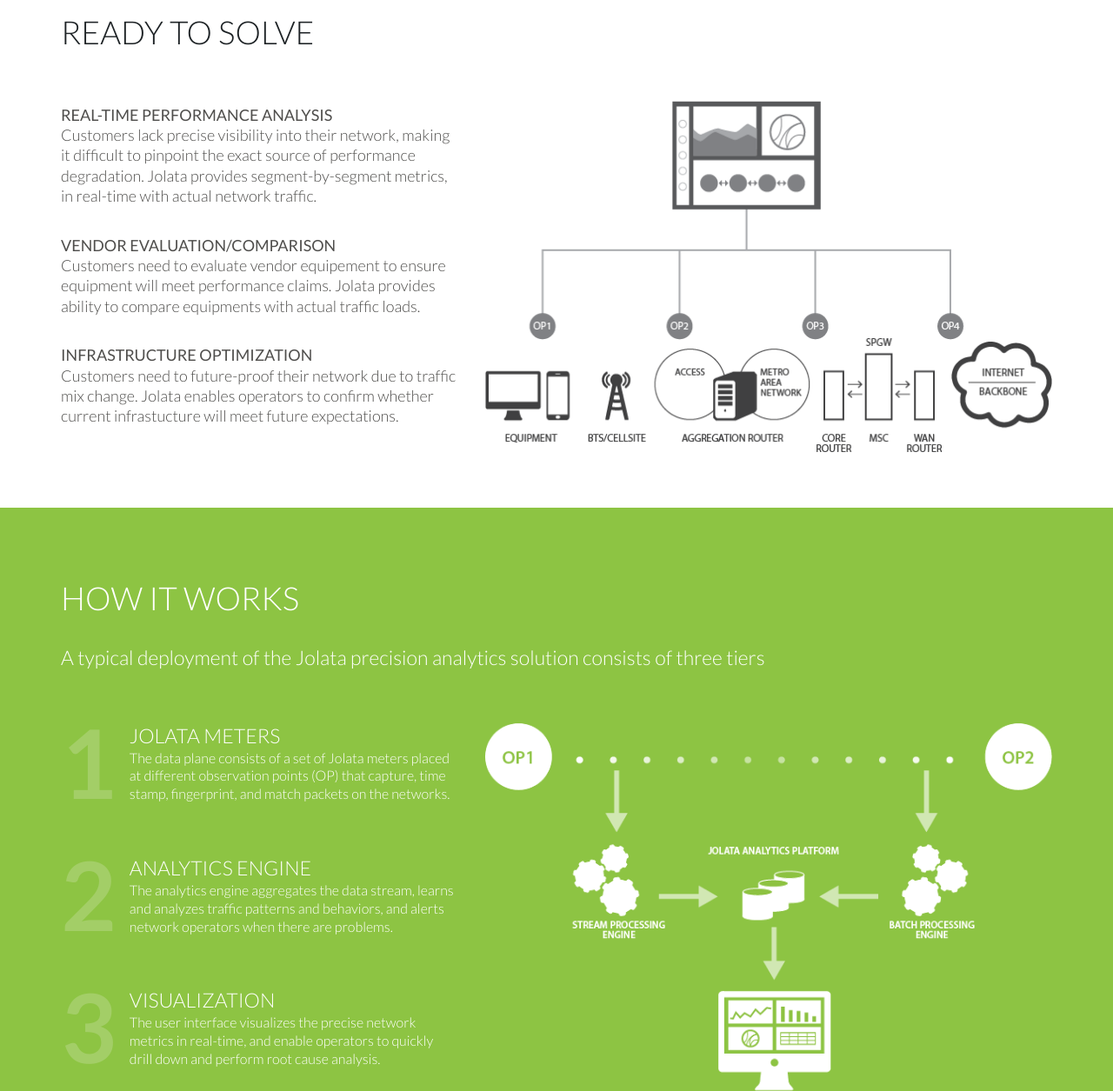
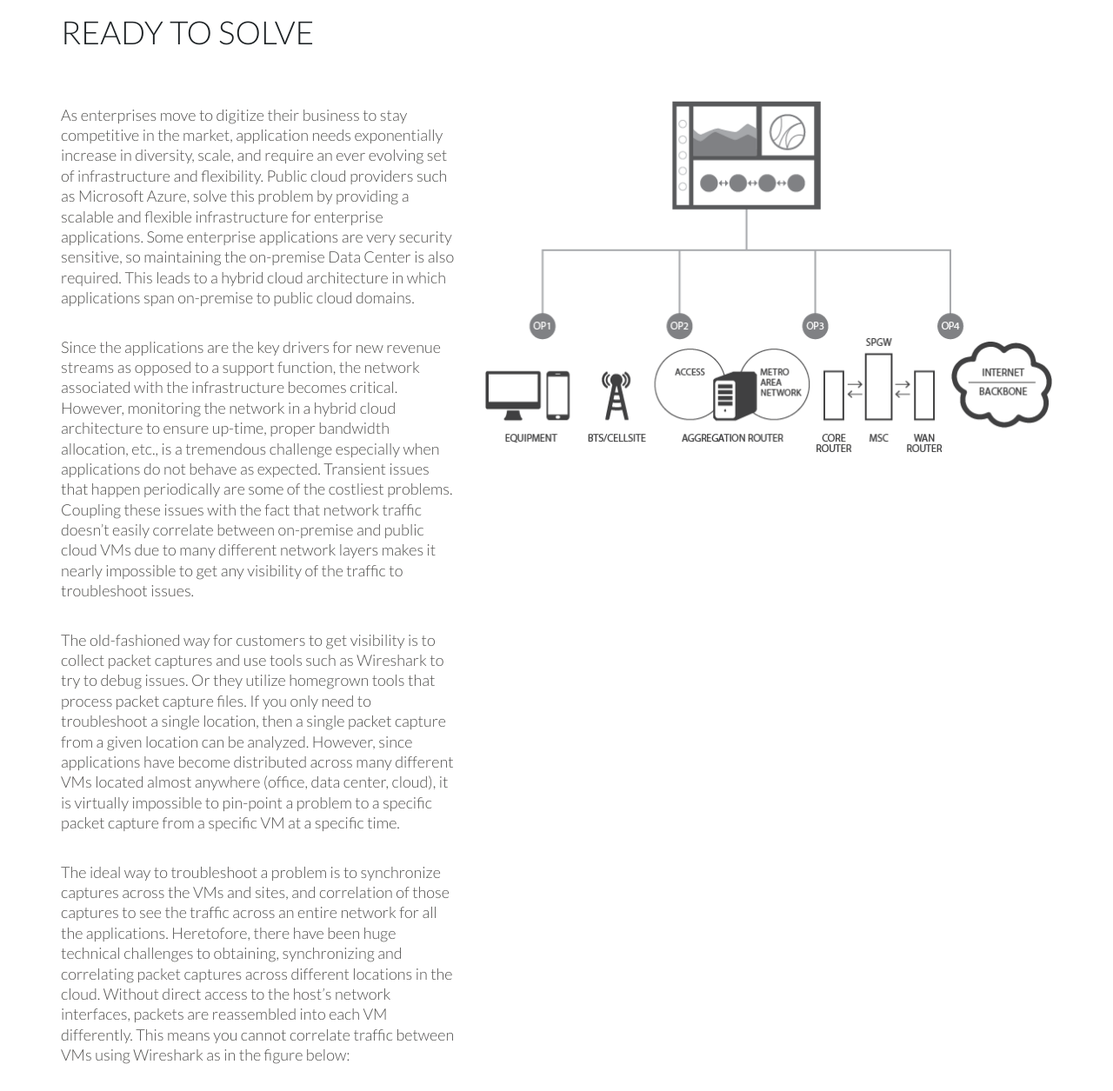
Before and after one commit to LuminousCyber/jolata.com-website, a plain HTML site: page cloud/index.html in a window 1280 px wide. Shown: the part 1500-2755 px from the top of the page at 87% size. Drawn offline with nearby package versions, Linux system fonts and the light colour scheme.

Commit message:
Update index.html

```diff
--- a/cloud/index.html
+++ b/cloud/index.html
@@ -96,19 +96,20 @@
               <div class="desc col-md-5">
                   <h3 class="title-med">READY TO SOLVE</h3>
                   <p>
-                    <strong>REAL-TIME performance analysis</strong>
-                    Customers lack precise visibility into their network, making it difficult to pinpoint the exact source of performance degradation. Jolata provides segment-by-segment metrics, in real-time with actual network traffic.
-                  </p>
+      As enterprises move to digitize their business to stay competitive in the market, application needs exponentially increase in diversity, scale, and require an ever evolving set of infrastructure and flexibility. Public cloud providers such as Microsoft Azure, solve this problem by providing a scalable and flexible infrastructure for enterprise applications. Some enterprise applications are very security sensitive, so maintaining the on-premise Data Center is also required. This leads to a hybrid cloud architecture in which applications span on-premise to public cloud domains.
+</p>
+                                <p>
+Since the applications are the key drivers for new revenue streams as opposed to a support function, the network associated with the infrastructure becomes critical. However, monitoring the network in a hybrid cloud architecture to ensure up-time, proper bandwidth allocation, etc., is a tremendous challenge especially when applications do not behave as expected. Transient issues that happen periodically are some of the costliest problems. Coupling these issues with the fact that network traffic doesn’t easily correlate between on-premise and public cloud VMs due to many different network layers makes it nearly impossible to get any visibility of the traffic to troubleshoot issues.
+</p>
+                                <p>
 
-                  <p>
-                    <strong>Vendor Evaluation/comparison</strong>
-                    Customers need to evaluate vendor equipement to ensure equipment will meet performance claims. Jolata provides ability to compare equipments with actual traffic loads.
-                  </p>
+The old-fashioned way for customers to get visibility is to collect packet captures and use tools such as Wireshark to try to debug issues.  Or they utilize homegrown tools that process packet capture files. If you only need to troubleshoot a single location, then a single packet capture from a given location can be analyzed. However, since applications have become distributed across many different VMs located almost anywhere (office, data center, cloud), it is virtually impossible to pin-point a problem to a specific packet capture from a specific VM at a specific time.
+</p>
+                                <p>
 
-                  <p>
-                    <strong>Infrastructure optimization </strong>
-                    Customers need to future-proof their network due to traffic mix change. Jolata enables operators to confirm whether current infrastucture will meet future expectations.
-                  </p>
+The ideal way to troubleshoot a problem is to synchronize captures across the VMs and sites, and correlation of those captures to see the traffic across an entire network for all the applications. Heretofore, there have been huge technical challenges to obtaining, synchronizing and correlating packet captures across different locations in the cloud. Without direct access to the host’s network interfaces, packets are reassembled into each VM differently. This means you cannot correlate traffic between VMs using Wireshark as in the figure below:
+</p>
+                                <p>
               </div>
               <figure class="col-md-7"><img src="../assets/img/solve.png" alt=""></figure>
           </div>
```
